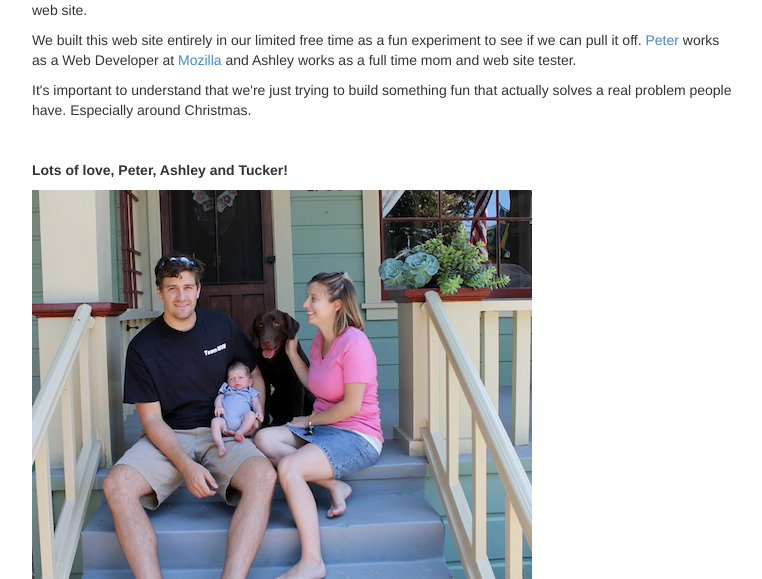
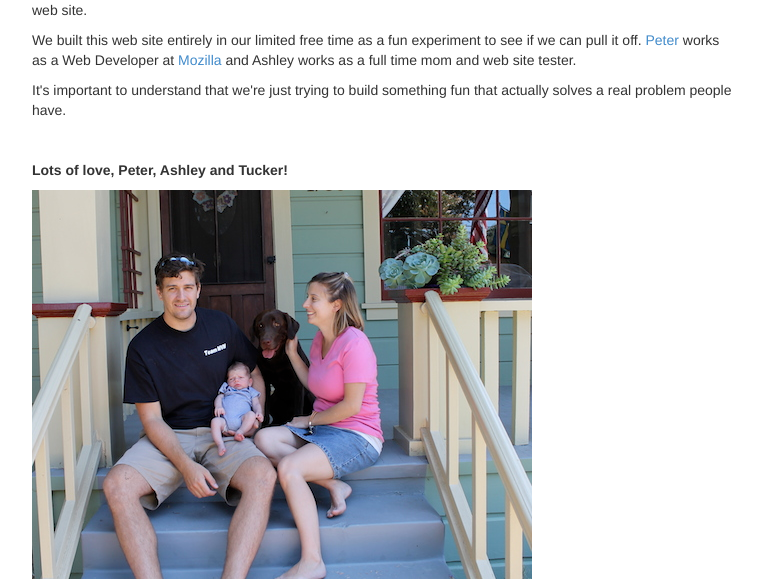
Before and after one commit to peterbe/generousfriends, a Django app: page /about/ in a window 1280 px wide. Shown: the part 218-797 px from the top of the page, without its empty margins (258-1020 px from the left). Run offline with Django 3.2, Linux system fonts and the light colour scheme; parts of the project's set-up code (start-up, migrations or seed data) failed here and were passed over; some libraries are stand-ins or nearby versions.

Commit message:
remove 'Christmas' word

```diff
--- a/webapp/main/templates/main/about.html
+++ b/webapp/main/templates/main/about.html
@@ -16,7 +16,7 @@
           a Web Developer at <a href="https://www.mozilla.org">Mozilla</a> and Ashley works as
           a full time mom and web site tester. </p>
           <p>It's important to understand that we're just trying to build something
-          fun that actually solves a real problem people have. Especially around Christmas.</p>
+          fun that actually solves a real problem people have.</p>
           <p>&nbsp;</p>
           <p style="font-weight:bold">Lots of love, Peter, Ashley and Tucker!</p>
           <p><img src="{{ STATIC_URL }}main/images/steps.jpg" alt="Family" style=""></p>
--- a/webapp/main/templates/main/wishlist_start.html
+++ b/webapp/main/templates/main/wishlist_start.html
@@ -32,7 +32,7 @@ p.email-instructions {
 {% block main %}
 
       <div class="jumbotron">
-        <h3>Get What You REALLY Want for Christmas</h3>
+        <h3>{{ PROJECT_STRAPLINE }}</h3>
         <p class="lead">Enter your Amazon&trade; Wish List URL</p>
         <form action="." method="post">
         {% csrf_token %}
--- a/webapp/settings/base.py
+++ b/webapp/settings/base.py
@@ -211,7 +211,7 @@ PAYMENT_TRANSACTION_AMOUNT = BALANCED_TRANSACTION_AMOUNT + Decimal('0.70')  #$
 TRACEBACKS_ON_500 = False
 
 PROJECT_TITLE = 'Wish List Granted'
-PROJECT_STRAPLINE = 'Get What You REALLY Want for Christmas'
+PROJECT_STRAPLINE = 'Get What You REALLY Want'
 
 BALANCED_DEBUG = False
 
```
Also changed, not shown: README.md.
